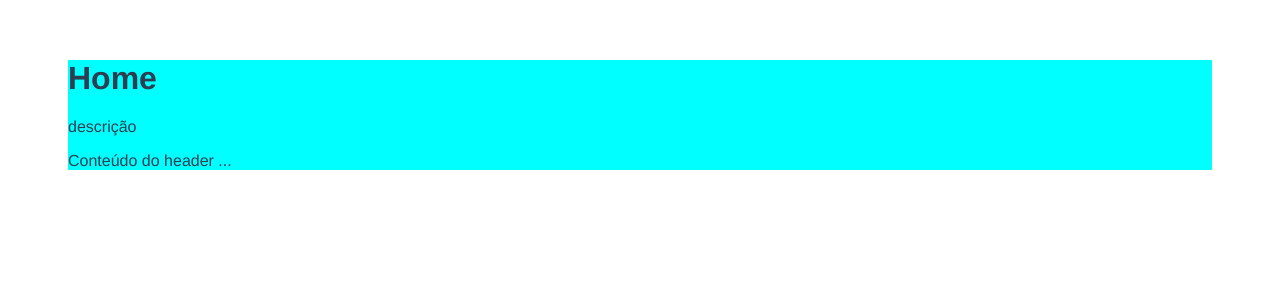
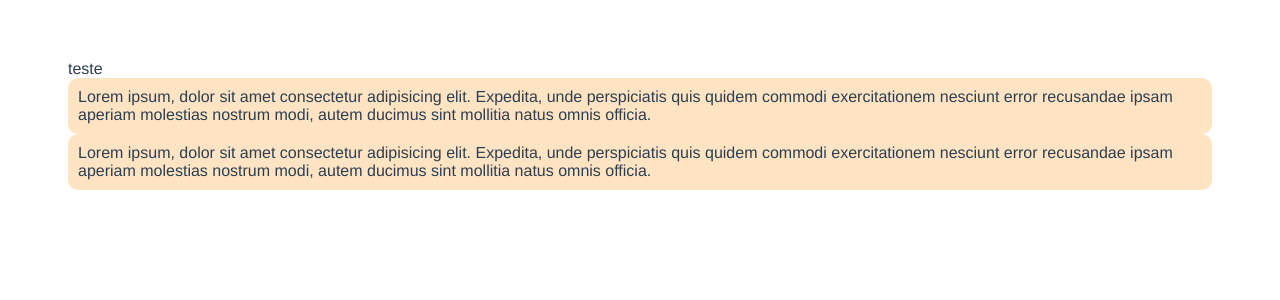
Before and after one commit to noname697/Aprendendo-VueJS, a Vue app: page / in a window 1280 px wide. Shown: the top 300 px of the page. Built offline with nearby package versions, Linux system fonts and the light colour scheme.

Commit message:
Scoped CSS

```diff
--- a/src/App.vue
+++ b/src/App.vue
@@ -1,26 +1,19 @@
 <template>
   <div>
-    <TheHeader>
-      <template v-slot:title>
-        Home
-      </template>
-      <template v-slot:description>
-        <p>descrição</p>
-      </template>
-
-      Conteúdo do header ...
-    </TheHeader>
+    <div class="card">teste</div>
+    <BaseCard />
+    <BaseCard />
   </div>
 </template>
 
 <script>
-import TheHeader from './components/TheHeader.vue';
+import BaseCard from '@/components/BaseCard.vue';
 
 
 export default {
   name: 'App',
   components: {
-    TheHeader
+    BaseCard
   },
   data() {
     return {
--- /dev/null
+++ b/src/assets/css/style.css
@@ -0,0 +1,5 @@
+/* .card {
+    background-color: bisque;
+    padding         : 10px;
+    border-radius   : 10px;
+} */
--- /dev/null
+++ b/src/components/BaseCard.vue
@@ -0,0 +1,21 @@
+<template>
+    <div class="card">
+        Lorem ipsum, dolor sit amet consectetur adipisicing elit. Expedita, unde perspiciatis quis quidem commodi
+        exercitationem nesciunt error recusandae ipsam aperiam molestias nostrum modi, autem ducimus sint mollitia natus
+        omnis officia.
+    </div>
+</template>
+
+<script>
+export default {
+
+}
+</script>
+
+<style scoped>
+.card {
+    background-color: bisque;
+    padding: 10px;
+    border-radius: 10px;
+}
+</style>
```
Also changed, not shown: src/main.js (+4 -3 lines).
